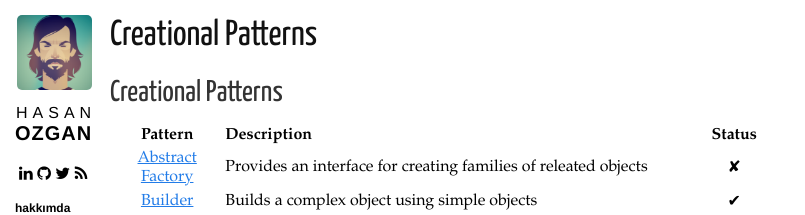
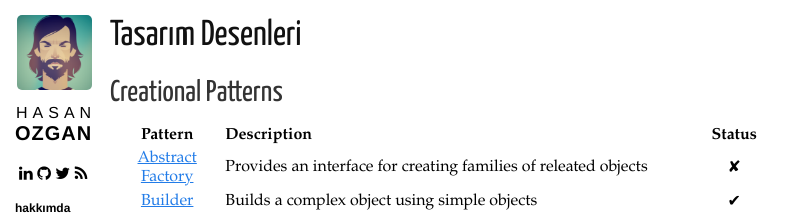
Before and after one commit to destek1/hasanozgan.github.io, a Jekyll site: the page built from belgeler/tasarim-desenleri/full.md, in a window 1280 px wide and 900 px high. Shown: the top 215 px of the window, without its empty margins (0-805 px from the left). Built offline with Jekyll 4.4.1, drawn with Linux system fonts in a browser that asks for light colours; nearby versions of some CDN libraries; our own code applies the rules of GitHub Pages for plain Markdown files; Markdown is read by kramdown in place of the engine named in the settings.

Commit message:
Update full.md

```diff
--- a/belgeler/tasarim-desenleri/full.md
+++ b/belgeler/tasarim-desenleri/full.md
@@ -1,3 +1,13 @@
+---
+layout: page
+title: Tasarım Desenleri
+tags: []
+status: publish
+type: page
+published: true
+meta:
+  _edit_last: '2'
+---
 ## Creational Patterns
 
 | Pattern | Description | Status |
```
